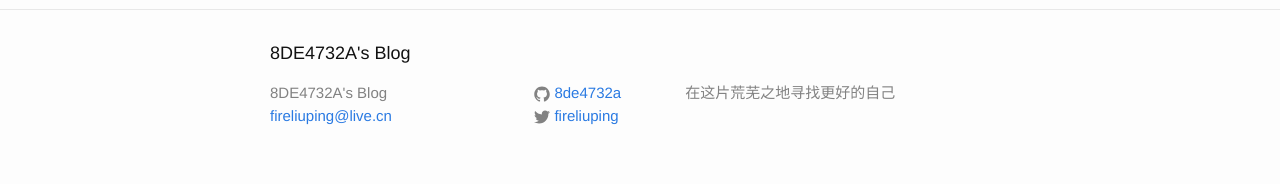
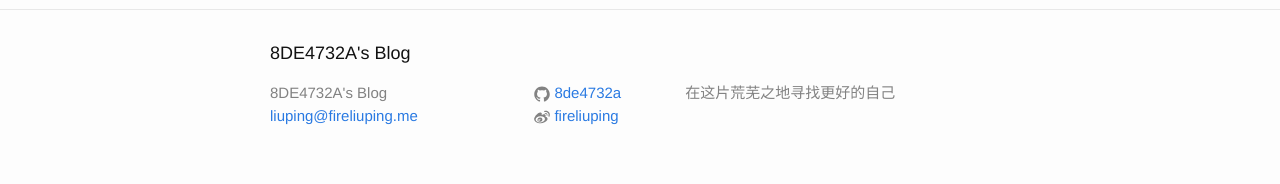
Before and after one commit to 8DE4732A/8DE4732A.github.io, a Jekyll site: the page built from index.html, in a window 1280 px wide. Shown: the part 1007-1191 px from the top of the page. Built offline with Jekyll 4.4.1, drawn with Linux system fonts in a browser that asks for light colours.

Commit message:
change weibo svg image, chang econtact mail address

```diff
--- a/_config.yml
+++ b/_config.yml
@@ -7,11 +7,11 @@
 
 # Site settings
 title: 8DE4732A's Blog
-email: fireliuping@live.cn
+email: liuping@fireliuping.me
 description: > # this means to ignore newlines until "baseurl:"
   在这片荒芜之地寻找更好的自己
 baseurl: "" # the subpath of your site, e.g. /blog
-url: "http://blog.liuping.club" # the base hostname & protocol for your site
+url: "http://8de4732a.github.io" # the base hostname & protocol for your site
 weibo_username: fireliuping
 github_username:  8de4732a
 
--- a/_includes/footer.html
+++ b/_includes/footer.html
@@ -22,7 +22,7 @@
 
           {% if site.weibo_username %}
           <li>
-            {% include icon-twitter.html username=site.weibo_username %}
+            {% include icon-weibo.html username=site.weibo_username %}
           </li>
           {% endif %}
 
--- a/_includes/icon-twitter.html
+++ /dev/null
@@ -1 +0,0 @@
-<a href="http://weibo.com/{{ include.username }}"><span class="icon icon--twitter">{% include icon-twitter.svg %}</span><span class="username">{{ include.username }}</span></a>
--- /dev/null
+++ b/_includes/icon-weibo.html
@@ -0,0 +1 @@
+<a href="http://weibo.com/{{ include.username }}"><span class="icon icon--twitter">{% include icon-weibo.svg %}</span><span class="username">{{ include.username }}</span></a>
```
Also changed, not shown: _includes/icon-twitter.svg (deleted), _includes/icon-weibo.svg (added).
